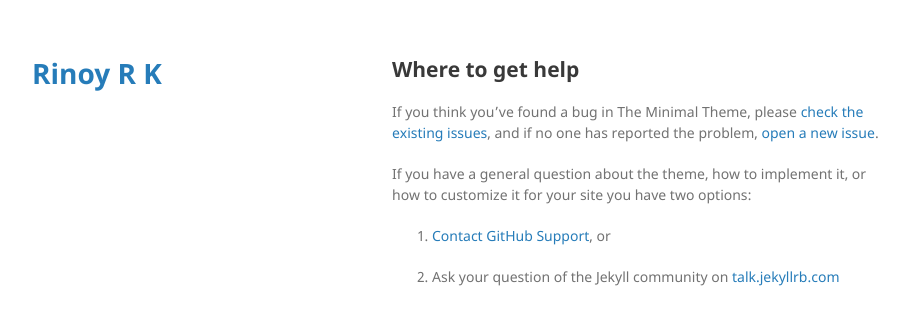
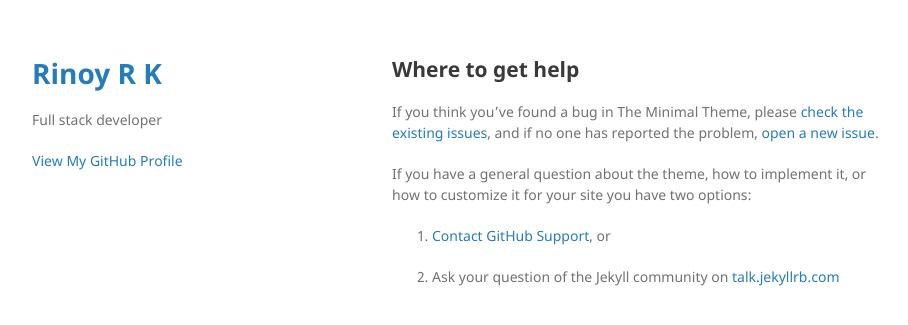
Before and after one commit to rinoyrk/rinoyrk.github.io, a Jekyll site: the page built from docs/SUPPORT.md, in a window 1280 px wide. Shown: the top 325 px of the page, without its empty margins (178-1086 px from the left). Built offline with Jekyll 4.4.1, drawn with Linux system fonts in a browser that asks for light colours; our own code applies the rules of GitHub Pages for plain Markdown files; the repository's description, which GitHub fills in, is left out.

Commit message:
Site updates

```diff
--- a/_config.yml
+++ b/_config.yml
@@ -1,6 +1,6 @@
 title: Rinoy R K
 # logo: /assets/img/logo.png
-# description: Full stack developer
+description: Full stack developer
 show_downloads: false
 google_analytics:
 theme: jekyll-theme-minimal
--- a/_layouts/default.html
+++ b/_layouts/default.html
@@ -16,7 +16,7 @@
       <header>
         <h1><a href="{{ "/" | absolute_url }}">{{ site.title | default: site.github.repository_name }}</a></h1>
 
-        <!-- {% if site.logo %}
+        {% if site.logo %}
           <img src="{{site.logo | relative_url}}" alt="Logo" />
         {% endif %}
 
@@ -36,7 +36,7 @@
           <li><a href="{{ site.github.tar_url }}">Download <strong>TAR Ball</strong></a></li>
           <li><a href="{{ site.github.repository_url }}">View On <strong>GitHub</strong></a></li>
         </ul>
-        {% endif %} -->
+        {% endif %}
       </header>
       <section>
 
```
